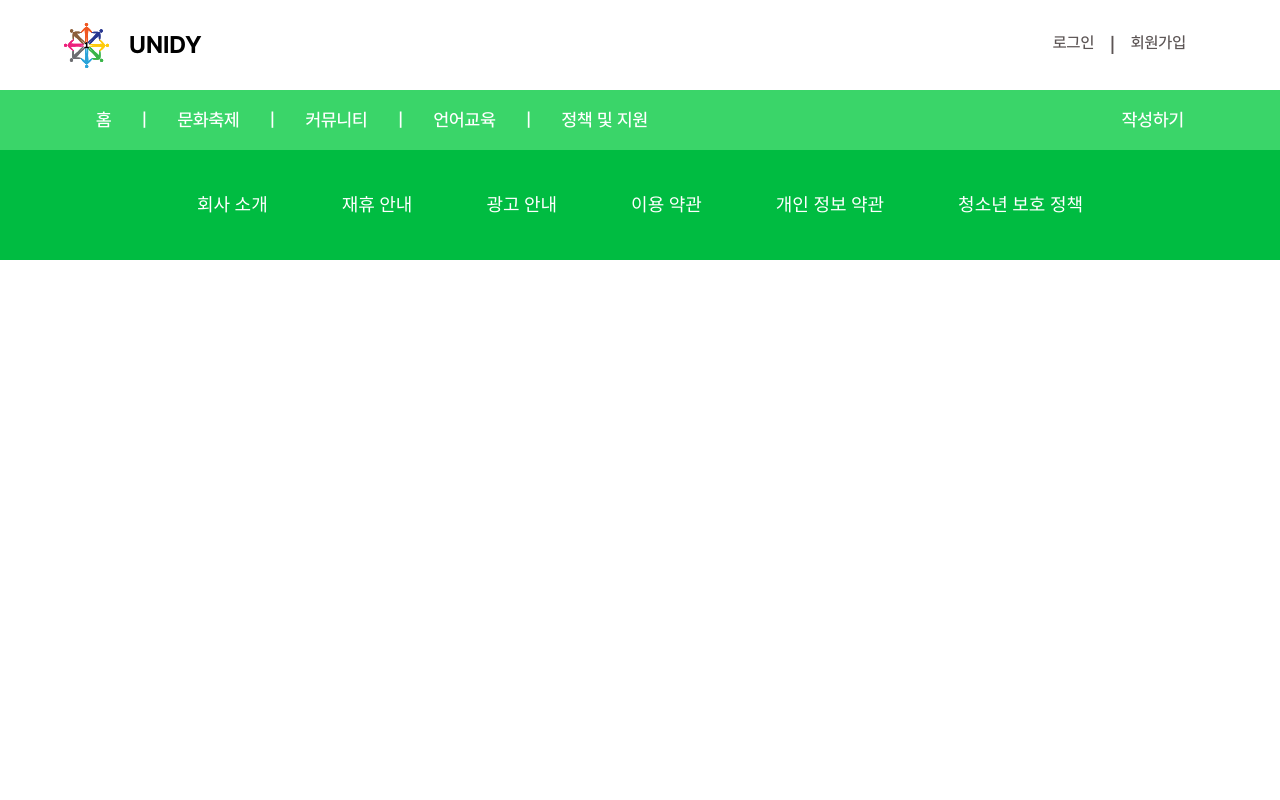
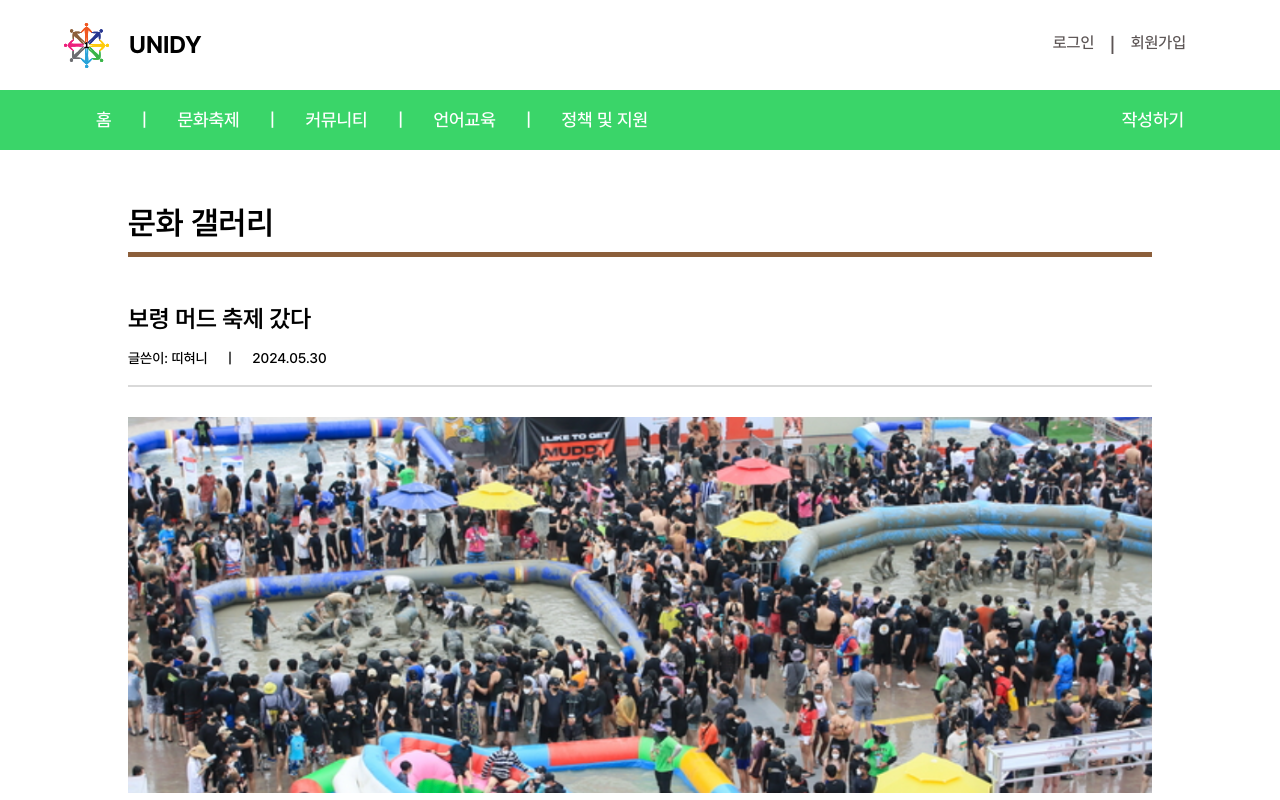
Before and after one commit to 2024-Hackathon-Unidy/Unidy_Web, a React (Create React App) app: page /community/1 in a window 1280 px wide. Built offline with nearby package versions, Linux system fonts and the light colour scheme; no server answers.

Commit message:
feat :: 커뮤니티 상세 페이지 뷰 완성

```diff
--- a/src/components/common/topbar/index.tsx
+++ b/src/components/common/topbar/index.tsx
@@ -28,7 +28,7 @@ const Topbar = () => {
           ) : (
             <>
               <S.Img src={User}></S.Img>
-              <S.Text>띠혀니</S.Text>
+              <S.Text>사용자</S.Text>
               <S.Line>|</S.Line>
               <S.Link onClick={topbar.handleClickLogout}>로그아웃</S.Link>
             </>
--- a/src/components/communityDetail/index.tsx
+++ b/src/components/communityDetail/index.tsx
@@ -1,10 +1,64 @@
 import React from "react";
 import * as S from "./style";
+import Img from "src/assets/img/community/Ex_Img.svg";
 
 const CommunityDetail = () => {
-    return (
-        <div></div>
-    )
+  return (
+    <S.CommunityDetailPage>
+      <S.CommunityDetail>
+        <S.CultureTitle>문화 갤러리</S.CultureTitle>
+        <S.ReadWrap>
+          <S.Title>보령 머드 축제 갔다</S.Title>
+          <S.InfoWrap>
+            <S.Writer>글쓴이: 띠혀니</S.Writer>
+            <S.Text>|</S.Text>
+            <S.Date>2024.05.30</S.Date>
+          </S.InfoWrap>
+          <S.Line></S.Line>
+          <S.ImgWrap>
+            <S.Img src={Img}></S.Img>
+          </S.ImgWrap>
+          <S.ContentWrap>
+            <S.Content>
+              한국을 대표하는 여름 축제인 ‘보령머드축제’가 시작됐다. 이번 축제는
+              가수 싸이의 여름 콘서트인 ‘싸이흠뻑쇼’ 등 다채로운 행사로
+              꾸며진다. 충남 보령시는 지난 21일 개막한 제26회 머드축제가 8월
+              6일까지 대천해수욕장 일원에서 열린다고 23일 밝혔다. ‘머드’는 원래
+              ‘물기가 있어 질척한 흙’이라는 뜻이다. 보령 대천해수욕장 일대의
+              머드는 피부 노화방지, 피부노폐물 제거 등 피부 미용에 뛰어난 효능을
+              가지고 있다는 연구 결과가 나와 있다. 국내 유명 화장품 업체에서 이
+              머드를 이용한 화장품도 생산하고 있다. ‘머드축제’는 이 머드를
+              활용해 다양한 즐길 거리를 제공하도록 꾸민 행사다.
+            </S.Content>
+          </S.ContentWrap>
+          <S.CommentWrap>
+            <S.TopWrap>
+              전체 댓글 <span style={{ color: "#D31800" }}>530</span>개
+            </S.TopWrap>
+            {Array.from({ length: 6 }).map((_, idx: number) => (
+              <S.Comment key={idx}>
+                <S.CommentWriter>서현동</S.CommentWriter>
+                <S.CommentContent>보령 머드축제 최고</S.CommentContent>
+                <S.CommentDate>2024.05.31</S.CommentDate>
+              </S.Comment>
+            ))}
+            <S.pageNum>
+              <S.page style={{ color: "#D31800" }}>1</S.page>
+              <S.page>2</S.page>
+              <S.page>3</S.page>
+            </S.pageNum>
+          </S.CommentWrap>
+          <S.RegisterWrap>
+            <S.RegisterTitle>댓글 달기</S.RegisterTitle>
+            <S.Register placeholder="타인의 권리를 침해하거나 명예를 훼손하는 댓글은 운영원칙 및 관련 법률에 제재를 받을 수 있습니다."></S.Register>
+            <S.RegisterBtnWrap>
+                <S.RegisterBtn>등록</S.RegisterBtn>
+            </S.RegisterBtnWrap>
+          </S.RegisterWrap>
+        </S.ReadWrap>
+      </S.CommunityDetail>
+    </S.CommunityDetailPage>
+  );
 };
 
 export default CommunityDetail;
--- a/src/components/communityDetail/style.ts
+++ b/src/components/communityDetail/style.ts
@@ -1 +1,248 @@
 import styled from "styled-components";
+
+export const CommunityDetailPage = styled.div`
+  width: 100%;
+  min-height: 2275px;
+
+  display: flex;
+  flex-direction: row;
+  justify-content: center;
+  align-items: center;
+`;
+
+export const CommunityDetail = styled.div`
+  width: 80%;
+  height: 95%;
+
+  display: flex;
+  flex-direction: column;
+`;
+
+export const CultureTitle = styled.p`
+  width: 100%;
+  height: 50px;
+
+  color: #000;
+  font-family: Pretendard-SemiBold;
+  font-size: 32px;
+
+  border-bottom: 5px solid #8c5f3b;
+
+  margin-bottom: 50px;
+`;
+
+export const ReadWrap = styled.div`
+  width: 100%;
+  height: auto;
+
+  display: flex;
+  flex-direction: column;
+`;
+
+export const Title = styled.span`
+  color: #000;
+  font-family: Pretendard-SemiBold;
+  font-size: 24px;
+
+  margin-bottom: 20px;
+`;
+
+export const InfoWrap = styled.div`
+  width: auto;
+  height: auto;
+
+  display: flex;
+
+  gap: 20px;
+  margin-bottom: 20px;
+`;
+
+export const Writer = styled.span`
+  color: #000;
+  font-family: Pretendard-Medium;
+  font-size: 14px;
+`;
+
+export const Text = styled.span`
+  color: #000;
+  font-family: Pretendard-Medium;
+  font-size: 14px;
+`;
+
+export const Date = styled.span`
+  color: #000;
+  font-family: Pretendard-Medium;
+  font-size: 14px;
+`;
+
+export const Line = styled.div`
+  width: 100%;
+  height: 2px;
+
+  background-color: #d9d9d9;
+
+  margin-bottom: 30px;
+`;
+
+export const ImgWrap = styled.div`
+  width: 100%;
+
+  display: flex;
+  flex-direction: row;
+  justify-content: center;
+  align-items: center;
+
+  margin-bottom: 30px;
+`;
+
+export const Img = styled.img`
+  width: 100%;
+`;
+
+export const ContentWrap = styled.div`
+  width: 100%;
+
+  display: flex;
+  flex-direction: row;
+  justify-content: center;
+  align-items: center;
+
+  margin-bottom: 40px;
+`;
+
+export const Content = styled.span`
+  width: 100%;
+
+  color: #000;
+
+  border: 1px solid #000;
+  background-color: #f5f5f5;
+
+  padding: 50px 15px;
+`;
+
+export const CommentWrap = styled.div`
+  width: 100%;
+  height: auto;
+`;
+
+export const TopWrap = styled.div`
+  width: 100%;
+  height: 40px;
+
+  color: #000;
+  font-family: Pretendard-SemiBold;
+  font-size: 20px;
+
+  border-bottom: 5px solid #8c5f3b;
+`;
+
+export const Comment = styled.div`
+  width: 100%;
+  height: 95px;
+
+  display: flex;
+  flex-direction: column;
+
+  border: 1px solid #c9c8c8;
+  margin-top: 10px;
+  padding: 15px 40px;
+  position: relative;
+`;
+
+export const CommentWriter = styled.span`
+    color: #000;
+    font-size: 16px;
+
+    margin-bottom: 10px;
+`
+
+export const CommentContent = styled.span`
+    color: #000;
+    font-size: 14px;
+
+    margin-bottom: 10px;
+`
+
+export const CommentDate = styled.span`
+    position: absolute;
+    font-size: 12px;
+    right: 15px;
+`
+
+export const pageNum = styled.div`
+    width: 100%;
+    height: auto;
+
+    display: flex;
+    flex-direction: row;
+    justify-content: center;
+
+    gap: 20px;
+    margin-top: 50px;
+`
+
+export const page = styled.span`
+    color: #000;
+    font-family: Pretendard-SemiBold;
+    font-size: 16px;
+
+    cursor: pointer;
+`
+
+export const RegisterWrap = styled.div`
+    width: 100%;
+    height: auto;
+
+    display: flex;
+    flex-direction: column;
+`
+
+export const RegisterTitle = styled.p`
+  width: 100%;
+  height: 45px;
+
+  color: #000;
+  font-family: Pretendard-SemiBold;
+  font-size: 22px;
+
+  border-bottom: 5px solid #8c5f3b;
+
+  margin-top: 80px;
+`;
+
+export const Register = styled.textarea`
+    width: 100%;
+    height: 150px;
+
+    border: 1px solid #909090;
+    outline: none;
+    resize: none;
+
+    margin-top: 10px;
+    padding: 30px;
+`
+
+export const RegisterBtnWrap = styled.div`
+    width: 100%;
+
+    display: flex;
+    flex-direction: row;
+    justify-content: flex-end;
+
+    margin-top: 20px;
+`
+
+export const RegisterBtn = styled.button`
+    width: 150px;
+    height: 40px;
+
+    color: #fff;
+    font-family: Pretendard-Bold;
+    font-size: 16px;
+
+    border-radius: 5px;
+    background-color: #00BC41;
+
+    cursor: pointer;
+`
--- a/src/hooks/community/useCommunity.ts
+++ b/src/hooks/community/useCommunity.ts
@@ -1,8 +1,16 @@
 import React, { useState, useEffect } from "react";
 import { unidyAxios } from "src/libs/axios/customAxios";
 
+interface Props {
+  boardId: number;
+  nickname: string;
+  title: string;
+  content: string;
+  createdAt: string;
+}
+
 const useCommunity = () => {
-  const [data, setData] = useState();
+  const [data, setData] = useState<Props[]>([]);
   const [page, setPage] = useState(1);
 
   const IncreasePage = () => {
@@ -21,12 +29,14 @@ const useCommunity = () => {
     const CommunityListRead = async () => {
       try {
         await unidyAxios
-          .get("board/all", {
-            params: {
-              page: page,
-              size: 10,
-            },
-          })
+          .get("/board/all"
+          //   , {
+          //   params: {
+          //     page: page,
+          //     size: 10,
+          //   },
+          // }
+        )
           .then((res) => {
             setData(res.data.data);
           });
--- a/src/hooks/write/useWrite.ts
+++ b/src/hooks/write/useWrite.ts
@@ -48,7 +48,7 @@ const useWrite = () => {
           nickname: name,
           title: title,
           content: content,
-          file: file,
+          // file: file,
         })
         .then(() => {
           showToast("success", "글 업로드 성공");
--- a/src/libs/axios/customAxios.ts
+++ b/src/libs/axios/customAxios.ts
@@ -2,7 +2,7 @@ import axios, { AxiosInstance, AxiosRequestConfig } from "axios";
 import CONFIG from "src/config/config.json";
 import { ACCESS_TOKEN_KEY, REQUEST_TOKEN_KEY } from "src/constants/token/token.constants";
 import token from "src/libs/token/token";
-import requestHandler from "./requestHandler"; // 요청을 처리하는 핸들러 함수를 가져온다.
+import requestHandler from "./requestHandler";
 import errorResponseHandler from "./errorResponseHandler";
 
 const createAxiosInstance = (config: AxiosRequestConfig) => {
```
Also changed, not shown: src/assets/img/community/Ex_Img.svg (added).
